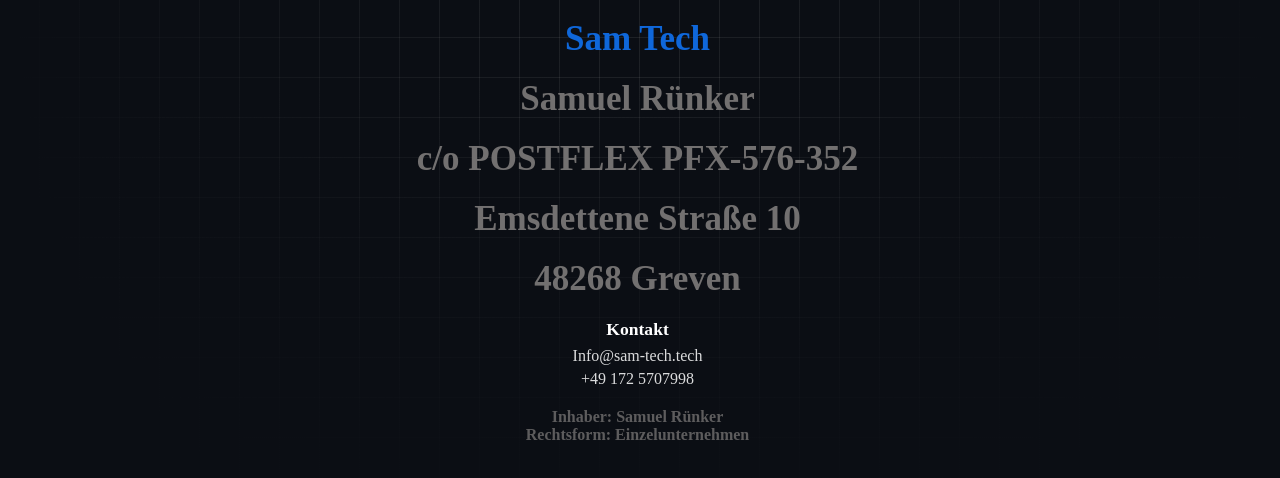
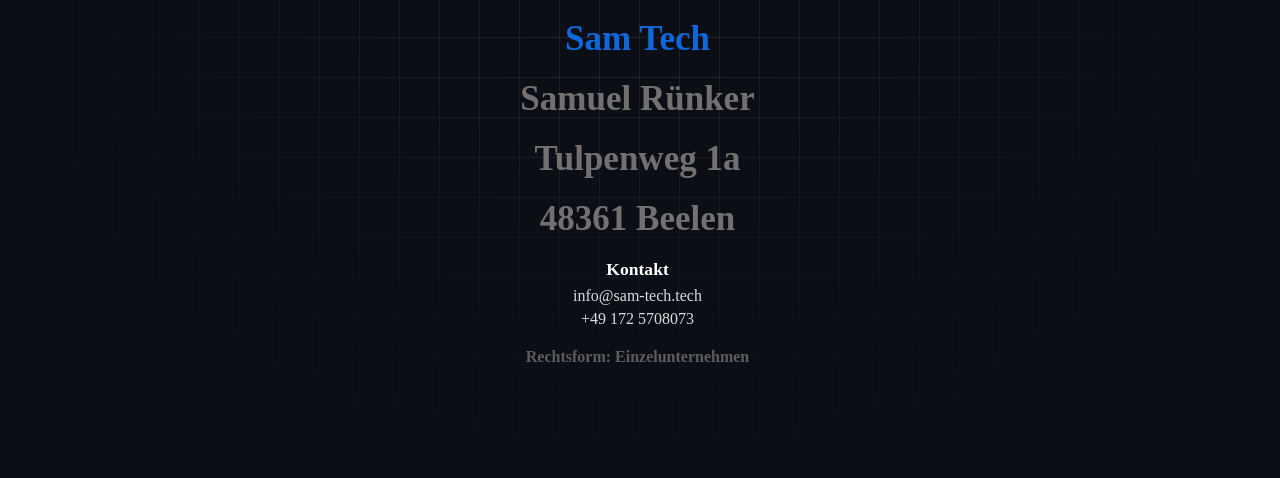
Before and after one commit to CoderSammy20/portfolio, a plain HTML site: page impressum/index.html in a window 1280 px wide. Shown: the part 162-640 px from the top of the page. Drawn offline with Linux system fonts and the light colour scheme.

Commit message:
Add files via upload

```diff
--- a/impressum/index.html
+++ b/impressum/index.html
@@ -19,27 +19,24 @@
           </h1>
           <ul class="imp_desc">
             <li id="iTech" class="li_imp">
-             Sam Tech
+            Sam Tech
             </li>
             <li class="li_imp">
             Samuel Rünker
             </li>
-            <li class="li_imp">
-            c/o POSTFLEX PFX-576-352
+            <li id="P1"  class="li_imp">
+            Tulpenweg 1a
             </li>
             <li class="li_imp">
-            Emsdettene Straße 10
-            </li>
-            <li class="li_imp">
-            48268 Greven
+            48361 Beelen
             </li>
             <li class="legal-contact">
             <span class="contact-title">Kontakt</span>
-            <a href="mailto:Info@sam-tech.tech">Info@sam-tech.tech</a>
-            <a href="tel:+491725707998">+49 172 5707998</a>
+            <a href="mailto:info@sam-tech.tech">info@sam-tech.tech</a>
+            <a href="tel:+49 172 5708073">+49 172 5708073</a>
             </li>
             <li id="In"  class="li_imp">
-            Inhaber: Samuel Rünker<br>Rechtsform: Einzelunternehmen
+            Rechtsform: Einzelunternehmen
             </li>
           </ul>
         </section>
```
